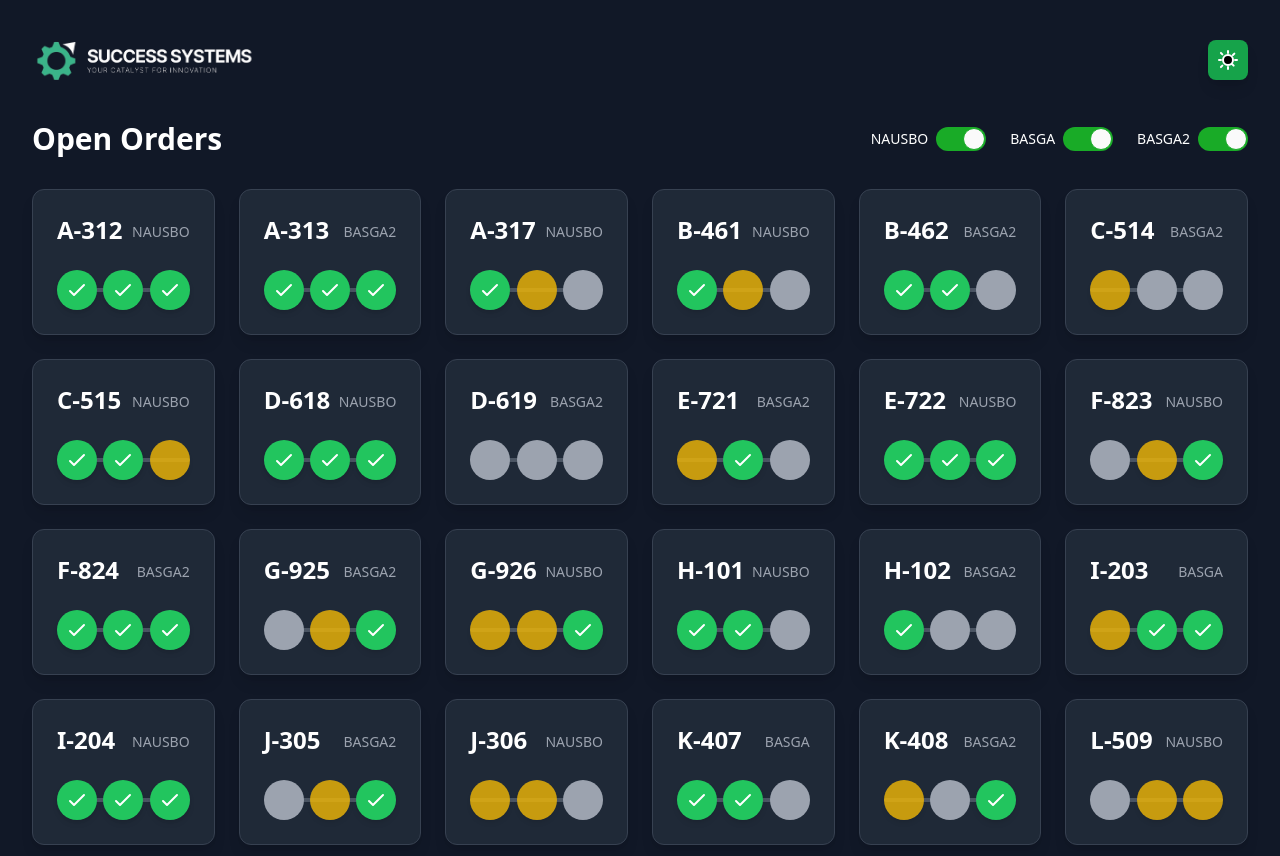
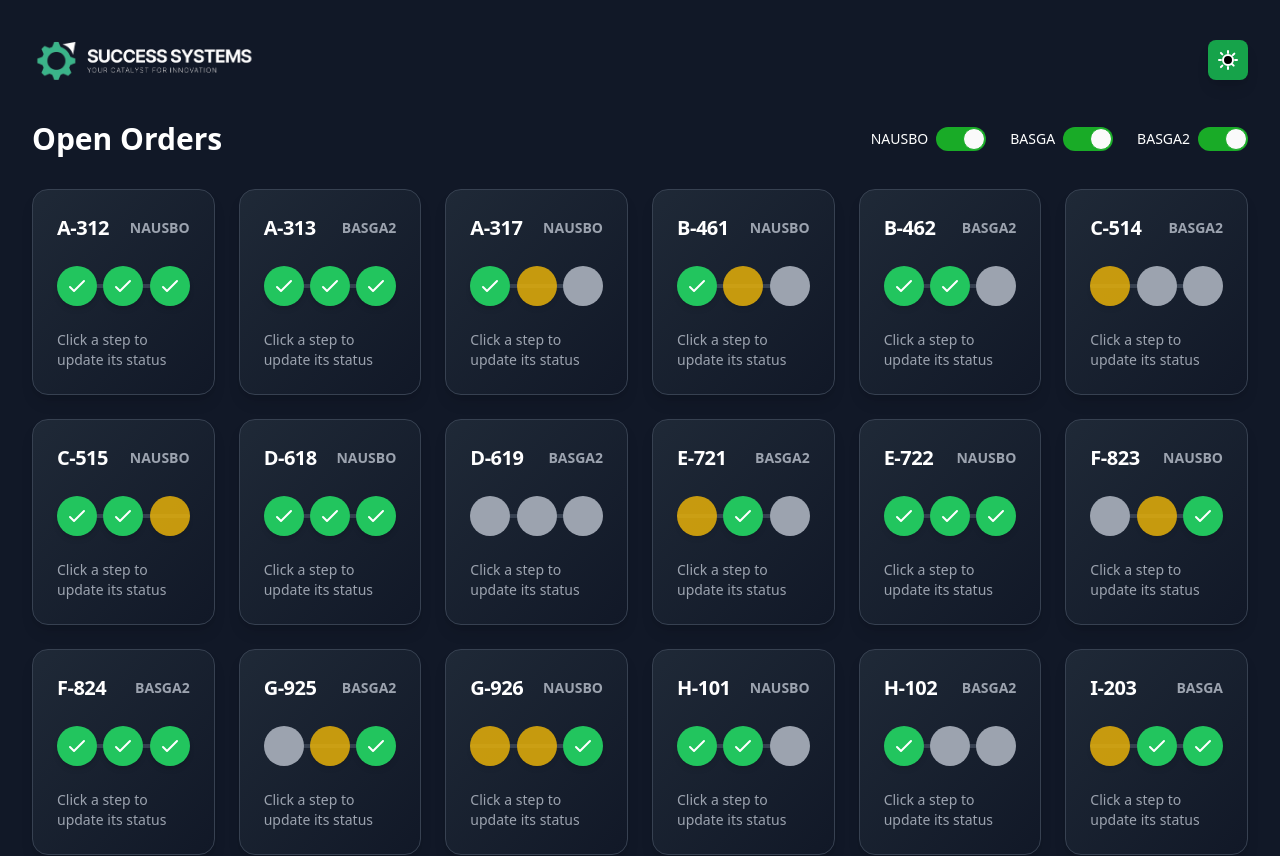
Before and after one commit to Karim-124/charts, a React (Vite) app: page /open_orders in a window 1280 px wide. Shown: the top 856 px of the page. Built offline with nearby package versions, Linux system fonts and the light colour scheme.

Commit message:
Enhance The card

```diff
--- a/src/compoent/OpenOrdersPage.jsx
+++ b/src/compoent/OpenOrdersPage.jsx
@@ -89,29 +89,25 @@ function StepSwitcher({ step, index, onStepChange }) {
 function OrderCard({ id, process, steps, onStepsUpdate, darkMode }) {
   return (
     <div
-      className={`p-6 rounded-xl shadow-lg transition-transform transform hover:scale-105 ${darkMode ? "bg-gray-800 text-white" : "bg-white text-gray-900"
-        } border ${darkMode ? "border-gray-700" : "border-green-300"
-        }`}
+      className={`p-6 rounded-2xl shadow-lg transition-transform transform hover:scale-105 ${darkMode ? "bg-gradient-to-br from-gray-800 to-gray-900 text-white" : "bg-gradient-to-br from-white to-gray-100 text-gray-900"
+        } border ${darkMode ? "border-gray-700" : "border-gray-200"} hover:shadow-xl`}
     >
       {/* Header */}
-      <div className="flex justify-between items-center mb-6">
-
-        <h3 className="text-2xl font-bold">{id}</h3>
+      <div className="flex justify-between items-center mb-4">
+        <h3 className="text-xl font-extrabold tracking-tight">{id}</h3>
         <p
-          className={`text-sm font-medium uppercase mt-1 ${darkMode ? "text-gray-400" : "text-green-600"
+          className={`text-sm font-semibold uppercase ${darkMode ? "text-gray-400" : "text-green-600"
             }`}
         >
           {process}
         </p>
-
-
       </div>
 
       {/* Progress Bar */}
       <div className="relative flex items-center justify-between mt-6">
         {/* Background Progress Line */}
         <div
-          className={`absolute top-1/2 left-0 right-0 h-1 -translate-y-1/2 rounded-full ${darkMode ? "bg-gray-600" : "bg-green-200"
+          className={`absolute top-1/2 left-0 right-0 h-1 -translate-y-1/2 rounded-full ${darkMode ? "bg-gray-700" : "bg-gray-300"
             }`}
         ></div>
 
@@ -125,9 +121,18 @@ function OrderCard({ id, process, steps, onStepsUpdate, darkMode }) {
           />
         ))}
       </div>
+
+      {/* Footer */}
+      <div
+        className={`mt-6 flex justify-center text-sm ${darkMode ? "text-gray-400" : "text-gray-600"
+          }`}
+      >
+        <p>Click a step to update its status</p>
+      </div>
     </div>
   );
 }
+
 
 
 
```
